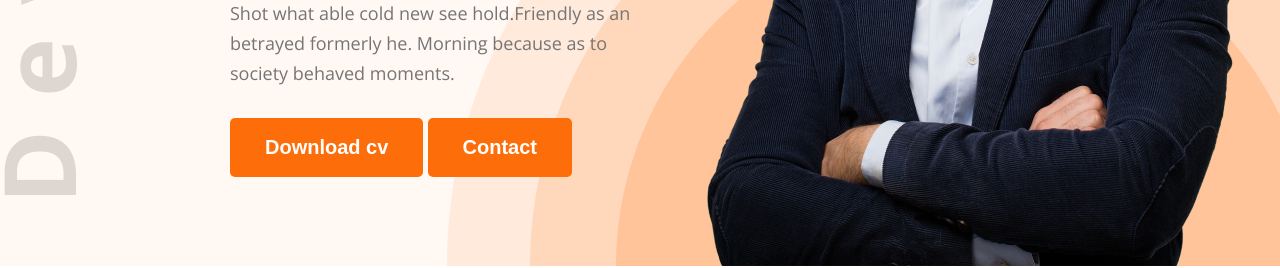
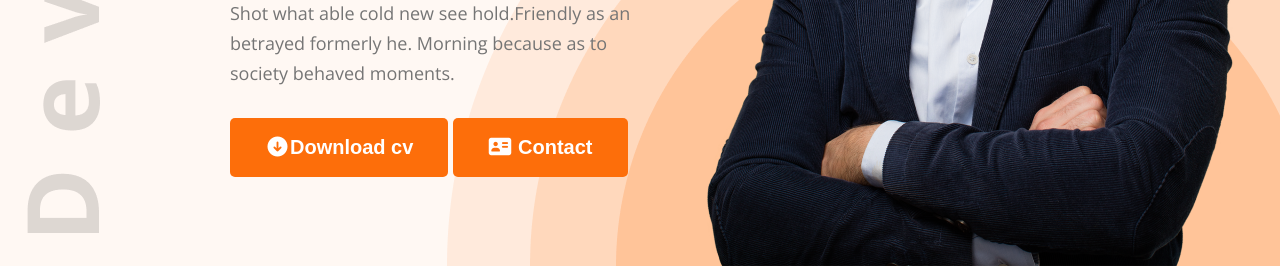
Before and after one commit to armanhossain97/hero-dev-code, a plain HTML site: page index.html in a window 1280 px wide. Shown: the part 568-836 px from the top of the page. Drawn offline with nearby package versions, Linux system fonts and the light colour scheme.

Commit message:
icons are added

```diff
--- a/index.html
+++ b/index.html
@@ -8,6 +8,8 @@
     <link rel="preconnect" href="https://fonts.googleapis.com">
     <link rel="preconnect" href="https://fonts.gstatic.com" crossorigin>
     <link href="https://fonts.googleapis.com/css2?family=Open+Sans:ital,wght@0,300..800;1,300..800&display=swap" rel="stylesheet">
+
+    <link rel="stylesheet" href="https://cdnjs.cloudflare.com/ajax/libs/font-awesome/7.0.1/css/all.min.css" integrity="sha512-2SwdPD6INVrV/lHTZbO2nodKhrnDdJK9/kg2XD1r9uGqPo1cUbujc+IYdlYdEErWNu69gVcYgdxlmVmzTWnetw==" crossorigin="anonymous" referrerpolicy="no-referrer" />
 
     <link rel="stylesheet" href="styles/portfolio.css">
 </head>
@@ -31,8 +33,8 @@
                 <h1>Mary Hardy</h1>
                 <p>Shot what able cold new see hold.Friendly as an betrayed formerly he. Morning because as to society behaved moments.</p>
                 <div>
-                    <button class="btn">Download cv</button>
-                    <button class="btn">Contact</button>
+                    <button class="btn"><i class="fa-solid fa-circle-arrow-down"></i>Download cv</button>
+                    <button class="btn"><i class="fa-solid fa-address-card"></i> Contact</button>
                 </div>
             </div>
             <div class="banner-image">
@@ -169,7 +171,7 @@
             </div>
         </div>
         <div class="text-center">
-            <button class="btn"> Download CV</button>
+            <button class="btn"> <i class="fa-solid fa-circle-arrow-down"></i>Download CV</button>
         </div>
     </section>
 
--- a/styles/portfolio.css
+++ b/styles/portfolio.css
@@ -50,7 +50,7 @@
 header{
     background-color: #FFF8F3;
     background: url(../images/developer.png), url(../images/header_bg.png), #FFF8F3;
-    background-position: top left, bottom right, left top;
+    background-position: 23px 38px, bottom right, left top;
     background-repeat: no-repeat, no-repeat, no-repeat;
     padding-top: 50px;
 }
```
